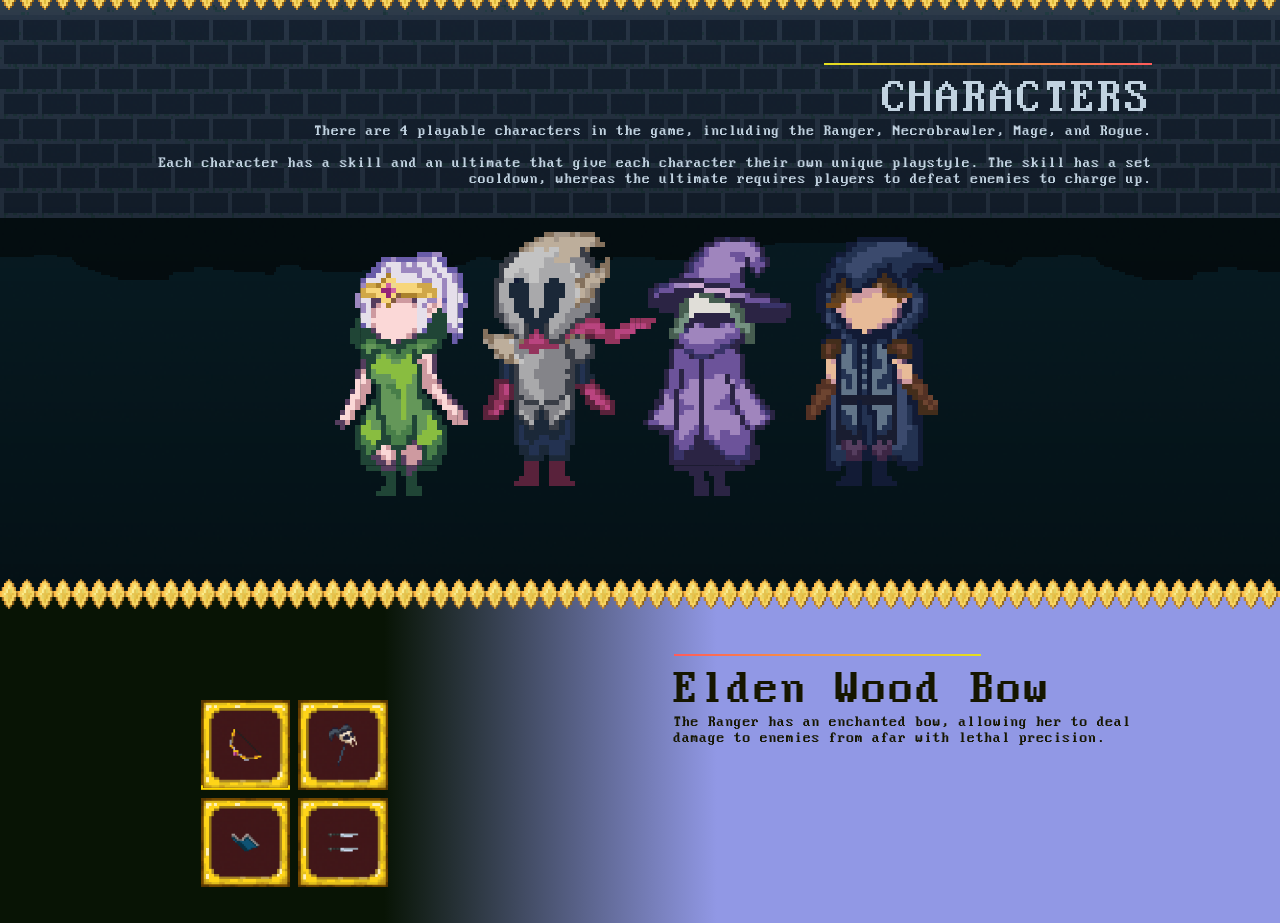
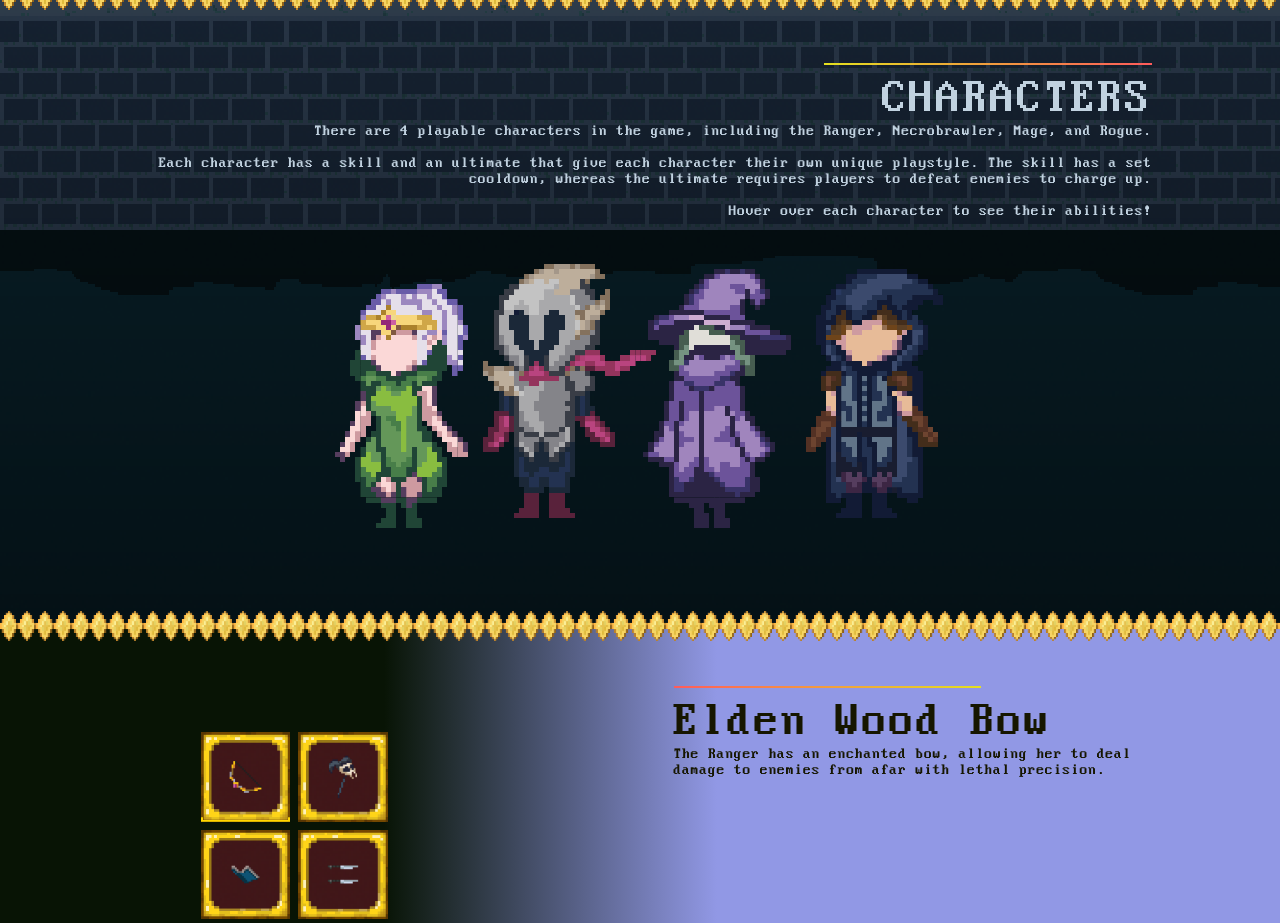
Before and after one commit to mhlow/mhlow.github.io, a plain HTML site: page index.html in a window 1280 px wide. Shown: the part 837-1760 px from the top of the page. Drawn offline with Linux system fonts and the light colour scheme.

Commit message:
Added Hover Desc
Added a hover description to the character text

```diff
--- a/index.html
+++ b/index.html
@@ -58,8 +58,8 @@
 
         <span>There are 4 playable characters in the game, including the Ranger, Necrobrawler, Mage, and Rogue. <br><br>
           Each character has a skill and an ultimate that give each character their own unique playstyle. The skill has a set cooldown, whereas the ultimate requires players to defeat enemies to charge up.
-
-
+          <br><br>
+          Hover over each character to see their abilities!
         </span>
 
       </div>
```
